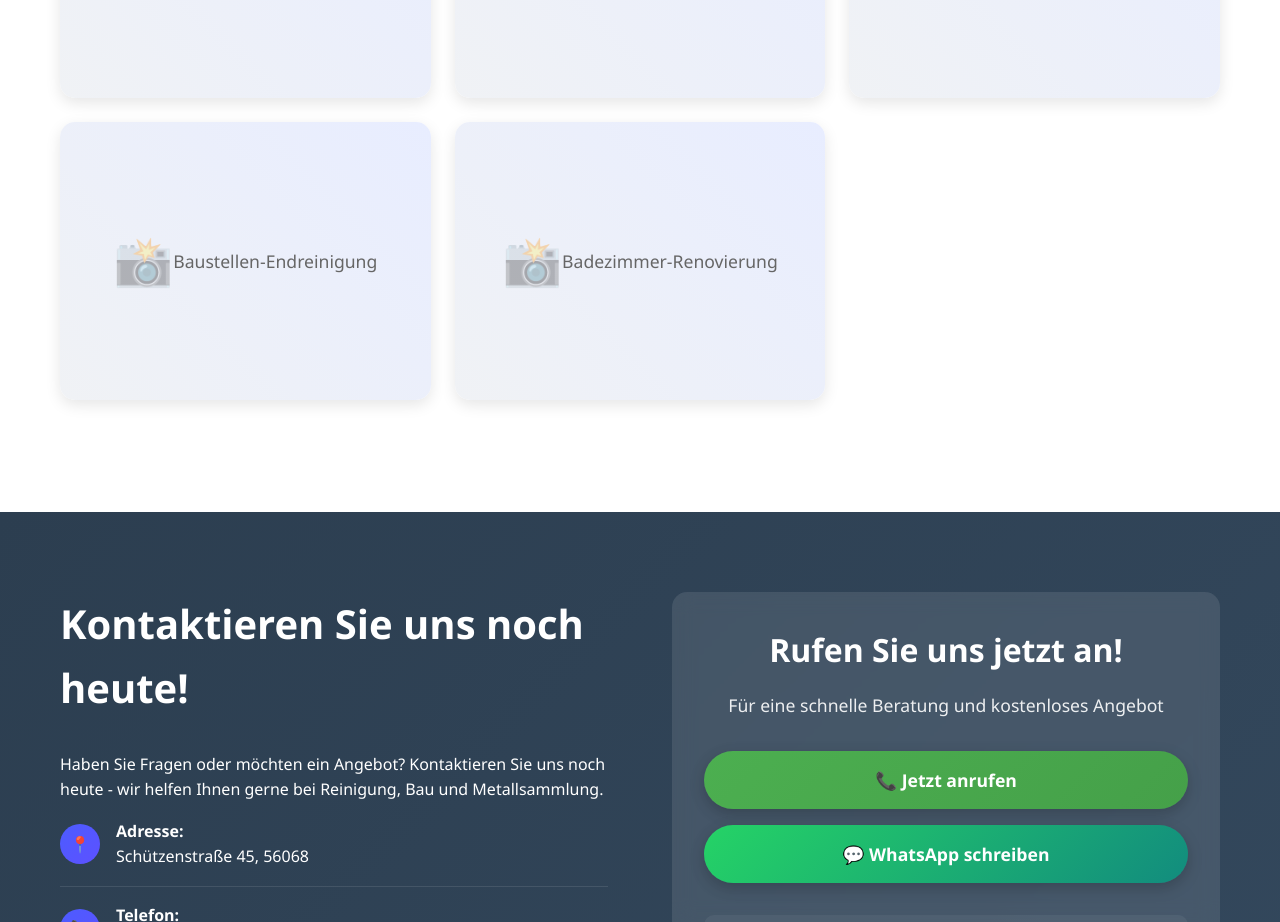
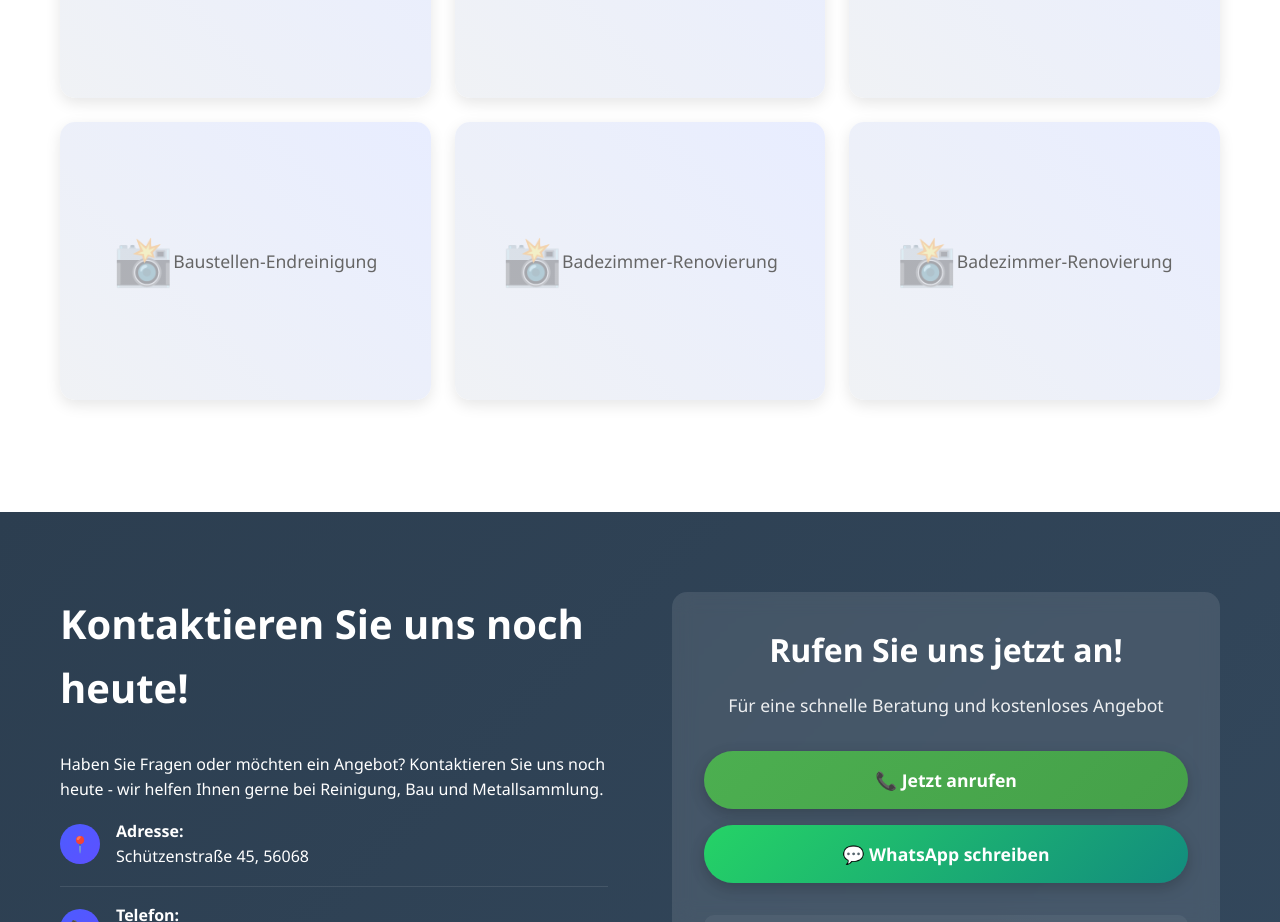
Before and after one commit to Tony1Sosa/vnv-s-ug, a plain HTML site: page index.html in a window 1280 px wide. Shown: the part 2820-3742 px from the top of the page. Drawn offline with Linux system fonts and the light colour scheme.

Commit message:
Update index.html
added 3rd galleryitem

```diff
--- a/index.html
+++ b/index.html
@@ -692,6 +692,9 @@
                 <div class="gallery-item" data-category="construction">
                     <div>Badezimmer-Renovierung</div>
                 </div>
+                <div class="gallery-item" data-category="construction">
+                    <div>Badezimmer-Renovierung</div>
+                </div>
             </div>
             <div style="text-align: center; margin-top: 2rem; color: #666;">
 
```
